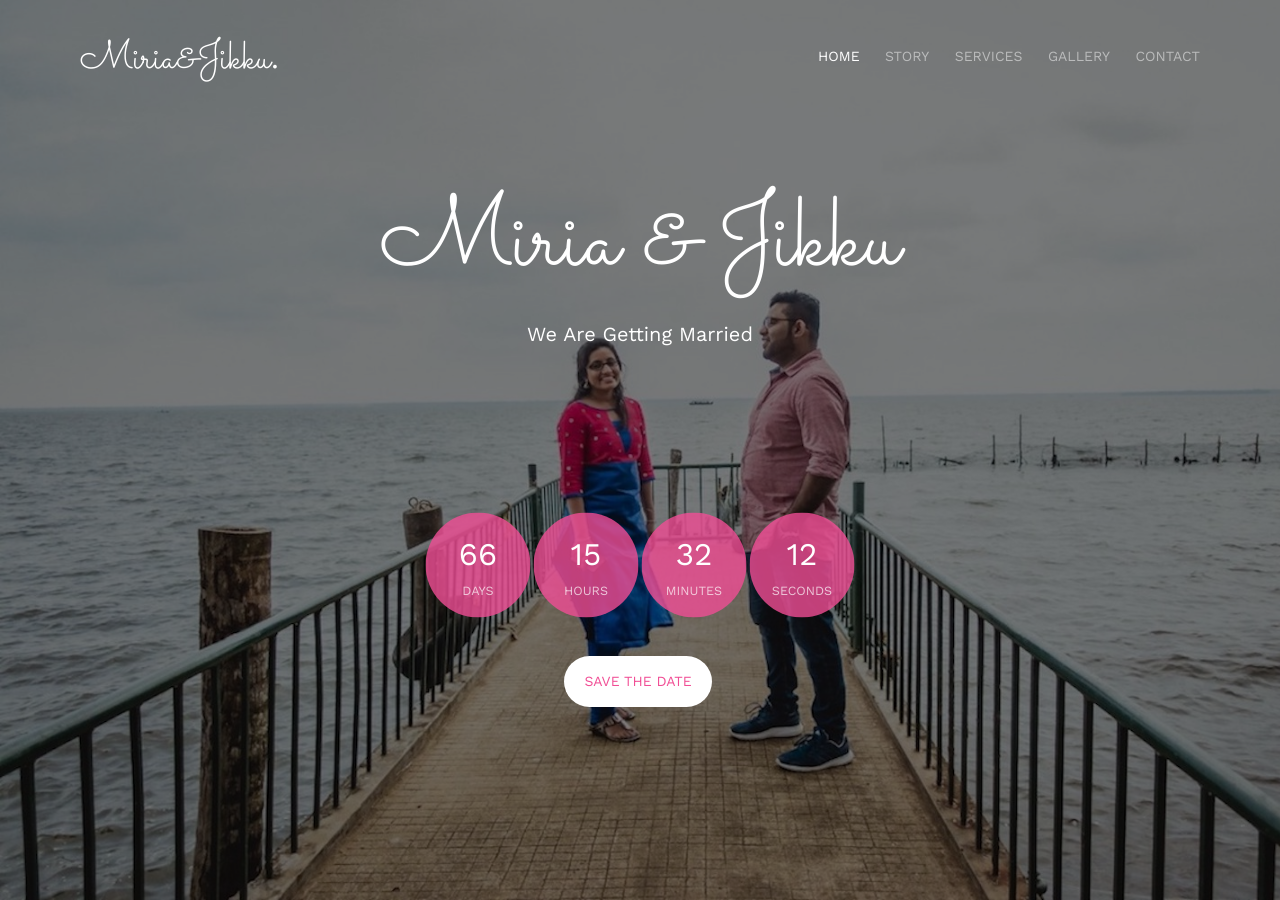
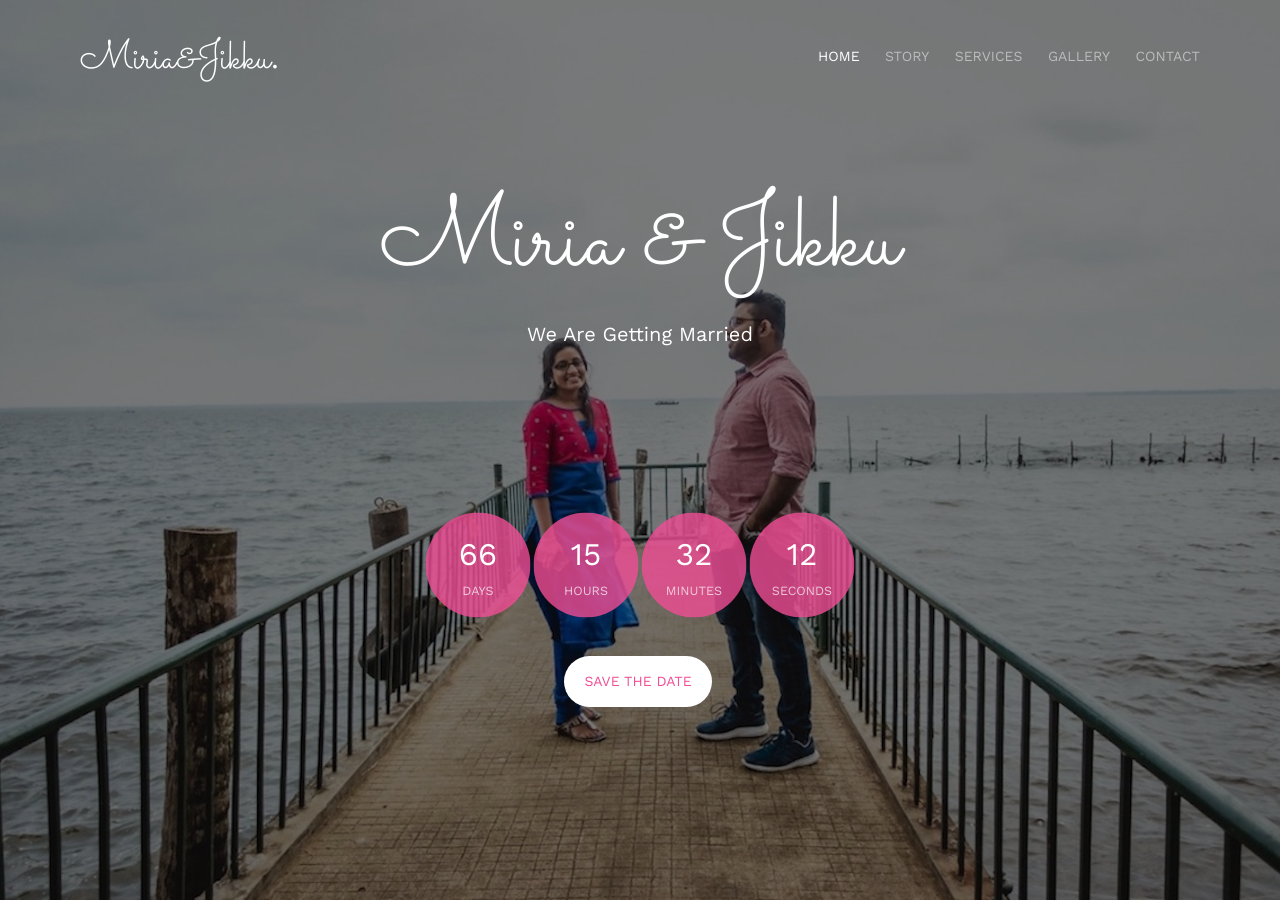
Before and after one commit to iamjosephvarghese/Miria_Weds_Jikku, a website: page public/index.html in a window 1280 px wide. Shown: the top 900 px of the page. Drawn offline with nearby package versions, Linux system fonts and the light colour scheme; files whose address does not match are found by name.

Commit message:
centre the image always

```diff
--- a/public/css/style.css
+++ b/public/css/style.css
@@ -859,6 +859,9 @@ form label {
   .fh5co-cover .display-tc h1 {
     font-size: 30px;
   }
+}
+#fh5co-header {
+	background-position: center !important;
 }
 #fh5co-header .display-tc h2,
 #fh5co-counter .display-tc h2,
```
Also changed, not shown: package.json (added, +24 -0 lines), 2 other files.
